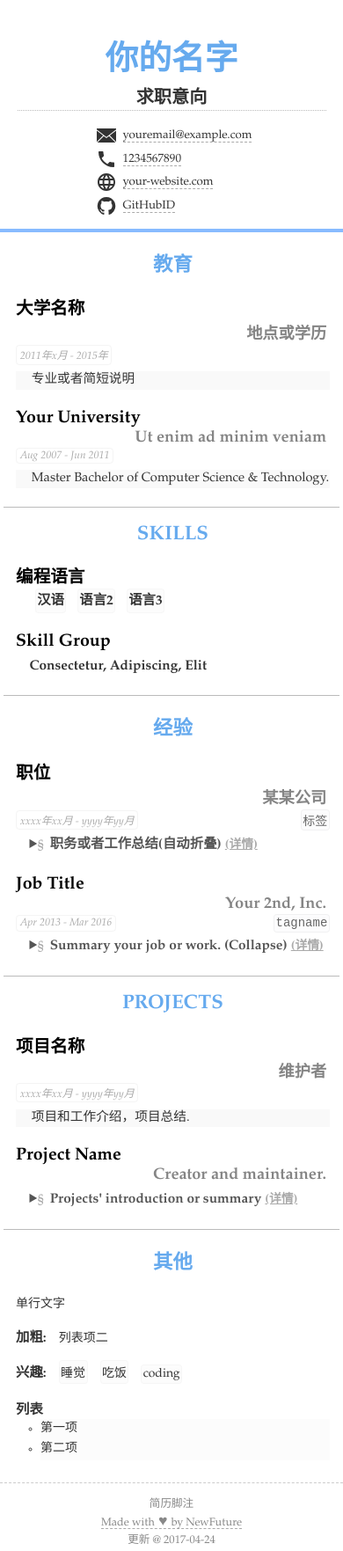
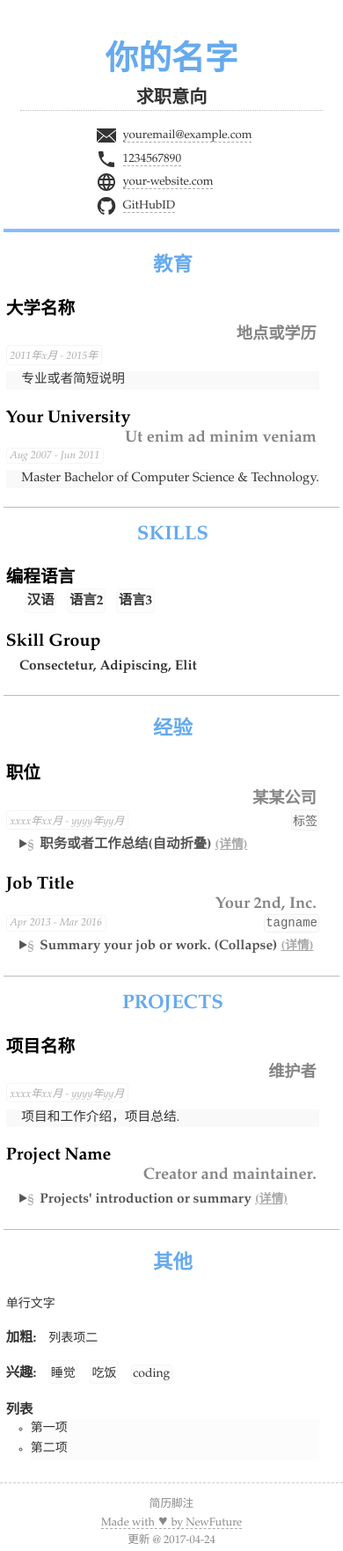
Before and after one commit to NewFuture/CV, a Jekyll site: the page built from index.html, in a window 390 px wide. Shown: the whole page at 88% size. Built offline with Jekyll 4.4.1, drawn with Linux system fonts in a browser that asks for light colours.

Commit message:
调整样式和布局方式

```diff
--- a/_layouts/resume.html
+++ b/_layouts/resume.html
@@ -2,22 +2,39 @@
 layout: default
 ---
 {% assign data = site.data[ page.data] | default: site.data['resume'] %}
+{% if site.querytime %}
+  {% assign querytime = site.time | date: '%s' | prepend: '?' %}
+{% endif %}
 <!DOCTYPE html>
-<html lang="{{ data.lang }}">
+<html
+{% if data.lang %}
+  lang="{{ data.lang }}"
+{% endif %}{% if site.manifest %}
+  manifest="{{site.manifest}}{{querytime}}"
+{% endif %}>
 
 <head>
   <meta http-equiv="X-UA-Compatible" content="IE=edge"/>
   <meta charset="UTF-8">
   <meta name="viewport" content="width=device-width, initial-scale=1">
   <title>{{ data.title }}</title>
-  <link rel="stylesheet" href="{{ '/assets/css/main.css' | prepend: site.baseurl}}?{{site.time | date: '%s'}}">
+  <link rel="stylesheet" href="{{ '/assets/css/main.css' | prepend: site.baseurl}}{{querytime}}">
   {% for script in site.scripts %}
-  <script src="{{script.src}}?{{site.time | date: '%s'}}" {{script.defer}}></script>
+  <script src="{{script.src}}{{querytime}}" {{script.defer}}></script>
   {% endfor %}
+  <meta property="og:type" content="website">
+  {% if data.lang == 'zh'%}
+    <meta property="og:description" content="{{data.name}}-{{data.jobtitle}},详细简历">
+  {% else %}
+    <meta property="og:description" content="resume details of {{data.name}} - {{data.jobtitle}}">
+  {% endif%}
+  {% if data.photo %}
+    <meta property="og:image" content="{{data.photo}}{{querytime}}">
+  {% endif %}
 <!--[if lte IE 9]>
 <script>if(/*@cc_on!@*/0){var a='header,address,main,section,footer,details,summary,article'.split(','),i=0;while(i<a.length)document.createElement(a[i++])}
 </script>
-<link rel="stylesheet" href="{{site.baseurl }}/assets/css/ie.css?{{site.time | date: '%s'}}">
+<link rel="stylesheet" href="{{ site.baseurl }}/assets/css/ie.css{{ querytime }}">
 <![endif]-->
 </head>
 
@@ -25,7 +42,7 @@
     <header>
       {% if data.photo %}
       <div class="avatar">
-        <img src="{{data.photo}}?{{site.time | date: '%s'}}" alt="photo">
+        <img src="{{data.photo}}{{querytime}}" alt="photo">
       </div>
       {% endif %}
       <div id="name">
@@ -175,7 +192,7 @@
  {% endif %}
 
   {% for script in data.scripts %}
-    <script src="{{ script.src }}?{{site.time | date: '%s'}}" {{ script.defer }}></script>
+    <script src="{{ script.src }}{{querytime}}" {{ script.defer }}></script>
   {% endfor %}
 </body>
 
--- /dev/null
+++ b/_sass/config.scss
@@ -0,0 +1,22 @@
+/*css样式设置*/
+
+
+/*打印样式设置*/
+
+$print-page-margin: 6mm 5mm 1mm; //打印页边距
+$print-font-size: 14px; //打印字体大小
+$print-header-padding: 1cm 0 3mm; //header边距
+$print-section-margin: 8px 0; //section边距
+$print-section-padding: 8px 0; //section 内部偏移
+$print-subject-title-width: 20%; //分类栏宽度
+$print-content-width: 80%; // 内容宽度 $print-title-subject-width + $print-content-width <= 97% 最佳
+$print-block-margin: 5px 0; //没个块的边距
+$print-other-block-display: flex; // other每条的布局方式 flex 或者 block
+$print-footer-height: 50px; //打印版页脚高度
+$print-footer-top: 5px; //页脚上边距离
+
+/*网页设置*/
+
+$bg_color: #f9f9fc; //网页背景
+$paper_color: #fff; //纸张颜色
+$default_color: #333; //默认文字颜色
--- a/_sass/ie.scss
+++ b/_sass/ie.scss
@@ -74,8 +74,16 @@
     }
 }
 
+.info {
+    .time,
+    .tag {
+        *font-size: 14px;
+    }
+}
+
 
 /*IE 7 对齐*/
+
 header {
     *display: block; // IE 7 hack
 }
@@ -163,5 +171,5 @@
     /* ie 7*/
     *display: inline;
     *zoom: 1;
-    *text-align: left;
+    text-align: left;
 }
--- a/_sass/mobile.scss
+++ b/_sass/mobile.scss
@@ -10,7 +10,7 @@
     }
     header,
     main {
-        width: 80%;
+        width: 84%;
     }
     .pc-only {
         display: none;
@@ -29,7 +29,7 @@
     section {
         .content {
             width: 94%;
-            margin: 0 3%;
+            margin: 0 auto;
         }
         h2 {
             display: block;
@@ -41,9 +41,7 @@
 }
 
 @media screen and (max-width: 560px) {
-    header {
-        width: 100%;
-    }
+    header,
     main {
         width: 98%;
     }
```
